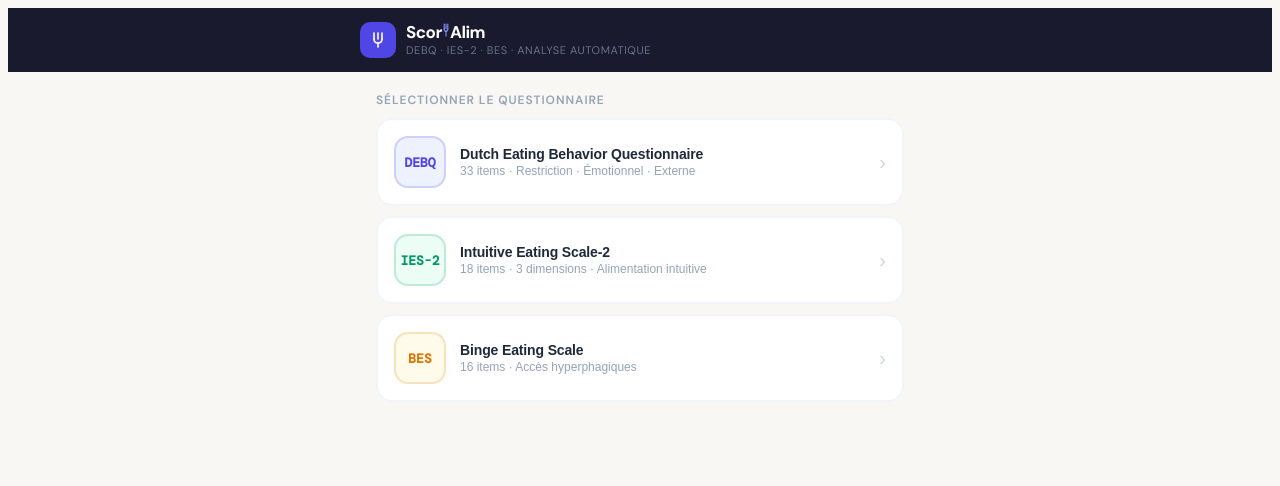
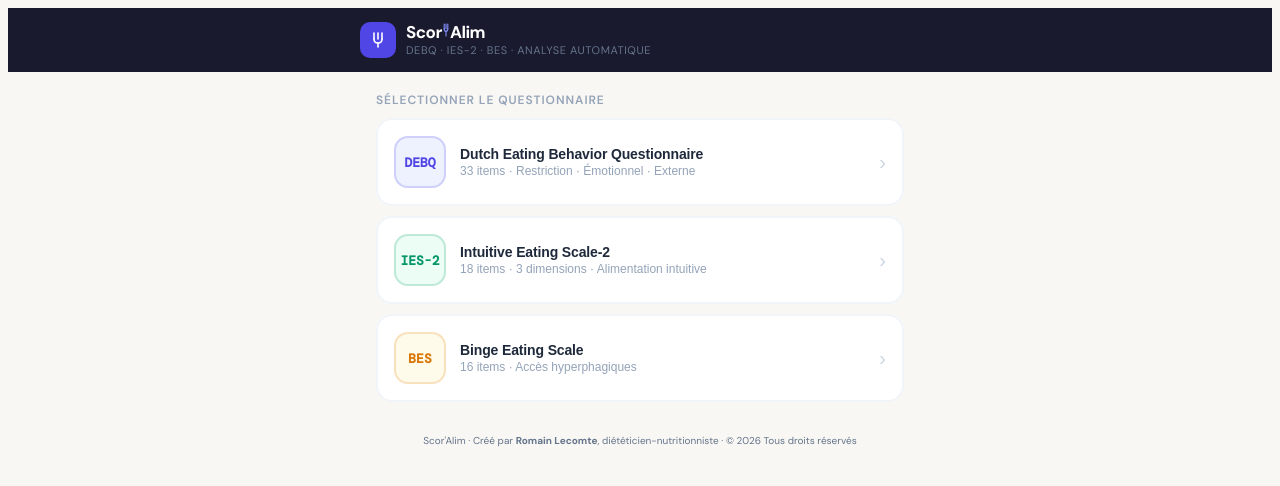
Before and after one commit to EldarTichaud/scoralim, a React (Vite) app: page / in a window 1280 px wide. Shown: the top 486 px of the page. Built offline with nearby package versions, Linux system fonts and the light colour scheme.

Commit message:
copyright

```diff
--- a/src/App.jsx
+++ b/src/App.jsx
@@ -564,6 +564,11 @@ export default function ScorAlim() {
                 <strong>Note clinique :</strong> Scores calculés par extraction automatique — vérifiez en cas d'ambiguïté visuelle. Normes indicatives. Référence : {cfg.ref}.
               </div>
 
+              {/* Copyright */}
+              <div style={{textAlign:"center",fontSize:11,color:"#94a3b8",padding:"4px 0"}}>
+                Scor'Alim · Créé par <strong style={{color:"#64748b"}}>Romain Lecomte</strong>, diététicien-nutritionniste · © {new Date().getFullYear()} Tous droits réservés
+              </div>
+
               {/* Actions */}
               <div className="no-print" style={{display:"flex",gap:10}}>
                 <button onClick={()=>{setStep("upload");setFileList([]);setScores(null);}}
@@ -583,6 +588,12 @@ export default function ScorAlim() {
           )}
 
         </div>
+
+        {/* Footer permanent */}
+        <div className="no-print" style={{textAlign:"center",fontSize:10,color:"#64748b",padding:"12px 16px 20px"}}>
+          Scor'Alim · Créé par <strong>Romain Lecomte</strong>, diététicien-nutritionniste · © {new Date().getFullYear()} Tous droits réservés
+        </div>
+
       </div>
     </>
   );
```
Also changed, not shown: 1 other file (tests, documents, lock files or other folders).
